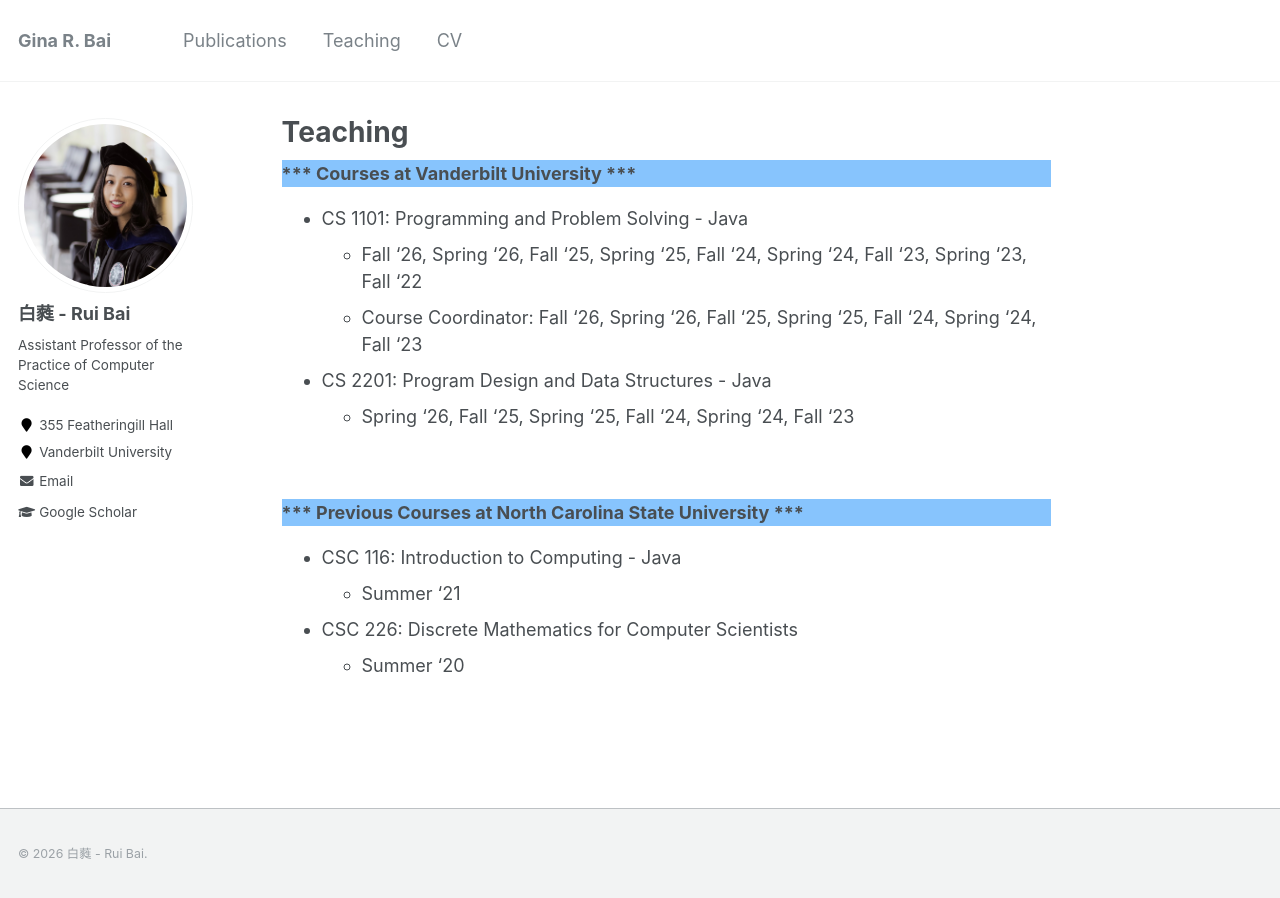
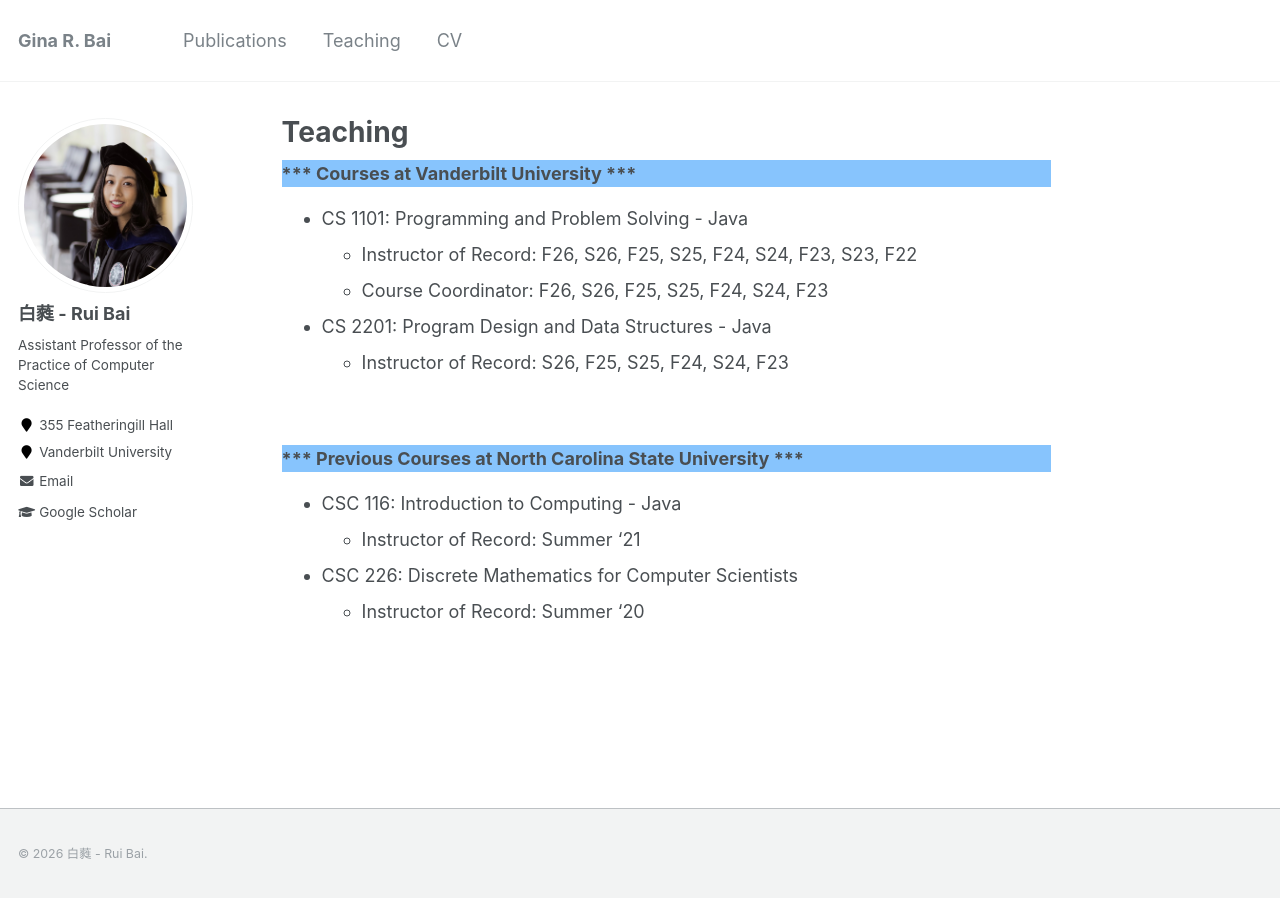
Before and after one commit to ginaBai/ginabai.github.io, a Jekyll site: the page built from _pages/teaching.md, in a window 1280 px wide. Built offline with Jekyll 4.4.1, drawn with Linux system fonts in a browser that asks for light colours.

Commit message:
Updated CV

```diff
--- a/_pages/teaching.md
+++ b/_pages/teaching.md
@@ -7,16 +7,16 @@ author_profile: true
 <div style="background-color: #87C4FD"><b>*** Courses at Vanderbilt University ***</b></div>
 
 - CS 1101: Programming and Problem Solving - Java
-  - Fall '26, Spring '26, Fall '25, Spring '25, Fall '24, Spring '24, Fall '23, Spring '23, Fall '22
-  - Course Coordinator: Fall '26, Spring '26, Fall '25, Spring '25, Fall '24, Spring '24, Fall '23
+  - Instructor of Record: F26, S26, F25, S25, F24, S24, F23, S23, F22
+  - Course Coordinator: F26, S26, F25, S25, F24, S24, F23
 - CS 2201: Program Design and Data Structures - Java
-  - Spring '26, Fall '25, Spring '25, Fall '24, Spring '24, Fall '23
+  - Instructor of Record: S26, F25, S25, F24, S24, F23
 
 
 <br>
 <div style="background-color: #87C4FD"><b>*** Previous Courses at North Carolina State University ***</b></div>
 
 - CSC 116: Introduction to Computing - Java
-  - Summer '21
+  - Instructor of Record: Summer '21
 - CSC 226: Discrete Mathematics for Computer Scientists
-  - Summer '20
+  - Instructor of Record: Summer '20
```
Also changed, not shown: 1 other file.
